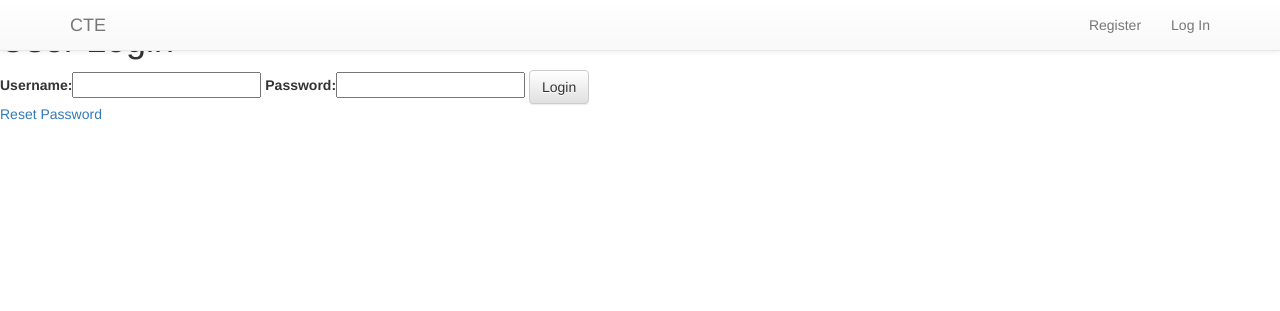
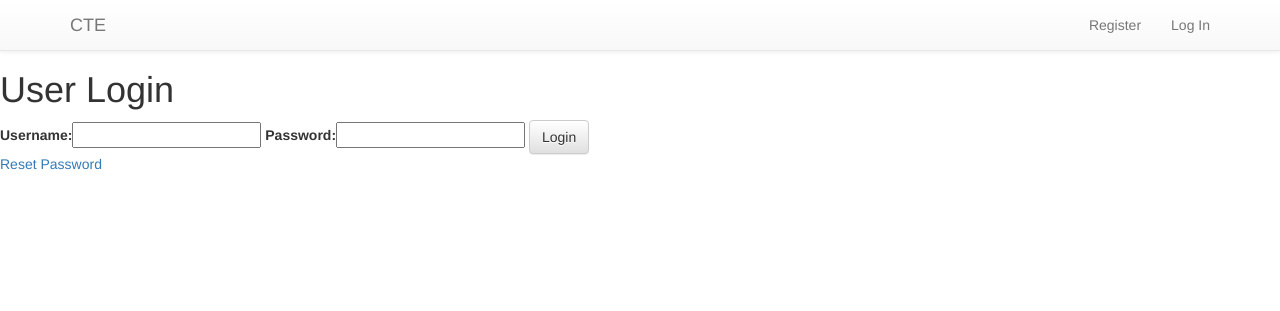
Before and after one commit to sw1ckham/cte-ecommerce, a Django app: page /accounts/login/ in a window 1280 px wide. Shown: the top 311 px of the page. Run offline with Django 3.2, Linux system fonts and the light colour scheme; some libraries are stand-ins or nearby versions.

Commit message:
Added padding top to the h1's

```diff
--- a/static/css/custom.css
+++ b/static/css/custom.css
@@ -1,3 +1,7 @@
 form {
     width: 50%;
 }
+
+h1 {
+    padding-top: 50px;
+}
```
